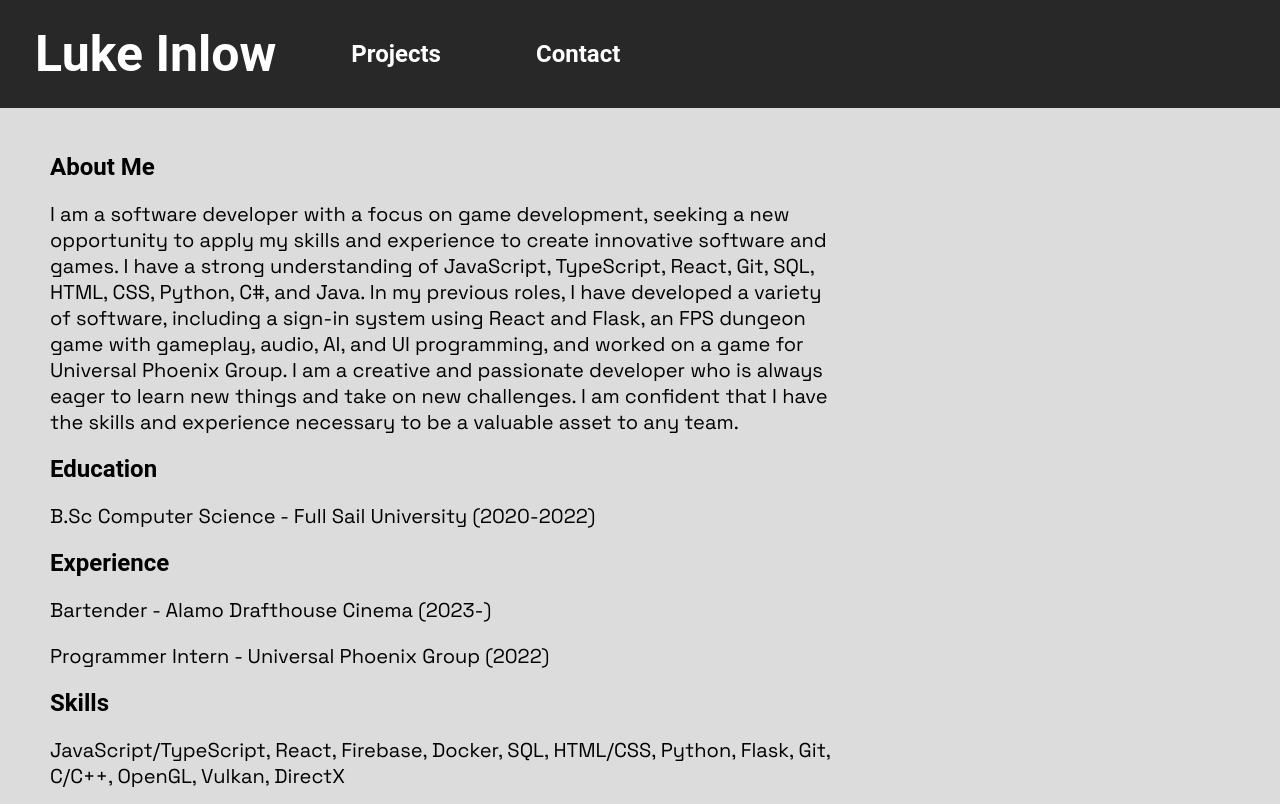
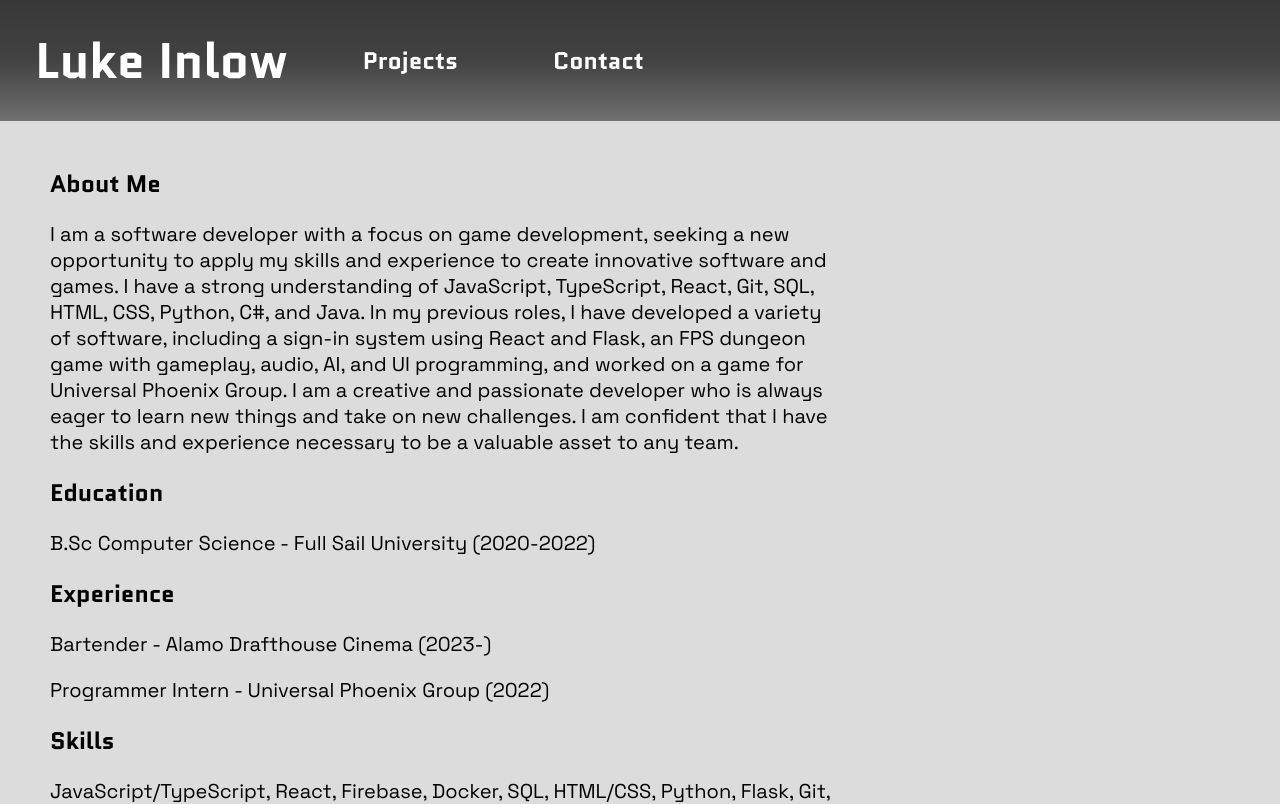
Before and after one commit to Lii02/portfolio, a Next.js app: page / in a window 1280 px wide. Shown: the top 804 px of the page. Built offline with nearby package versions, Linux system fonts and the light colour scheme.

Commit message:
Some style changes

```diff
--- a/styles/NavBar.css
+++ b/styles/NavBar.css
@@ -3,7 +3,13 @@
 	flex-direction: row;
 	align-items: center;
 	padding: 25px 0px;
-	background-color: rgb(40, 40, 40);
+	background: rgb(56, 56, 56);
+	background: linear-gradient(
+		180deg,
+		rgba(56, 56, 56, 1) 0%,
+		rgba(66, 66, 66, 1) 50%,
+		rgba(112, 112, 112, 1) 100%
+	);
 }
 
 .NavBar a {
--- a/styles/globals.css
+++ b/styles/globals.css
@@ -1,10 +1,10 @@
-@import url('https://fonts.googleapis.com/css2?family=Roboto+Mono:ital,wght@0,100..700;1,100..700&display=swap');
 @import url('https://fonts.googleapis.com/css2?family=Space+Grotesk:wght@300..700&display=swap');
-@import url('https://fonts.googleapis.com/css2?family=Open+Sans:ital,wght@0,300..800;1,300..800&display=swap');
+@import url('https://fonts.googleapis.com/css2?family=Quantico:ital,wght@0,400;0,700;1,400;1,700&display=swap');
 
 body {
 	margin: 0px 0px;
 	padding: 0px 0px;
+	background-color: rgb(220, 220, 220);
 
 	--button-color: rgb(0, 50, 255);
 	--button-color-hover: rgb(55, 85, 255);
@@ -19,7 +19,7 @@ h1,
 h2,
 h3,
 h4 {
-	font-family: 'Roboto';
+	font-family: 'Quantico';
 }
 
 h1 {
@@ -34,9 +34,12 @@ a {
 	text-decoration: none;
 }
 
+hr {
+	border: 1px solid lightgray;
+}
+
 .Section {
 	padding: 25px 50px;
-	background-color: rgb(220, 220, 220);
 	height: 100vh;
 }
 
```
